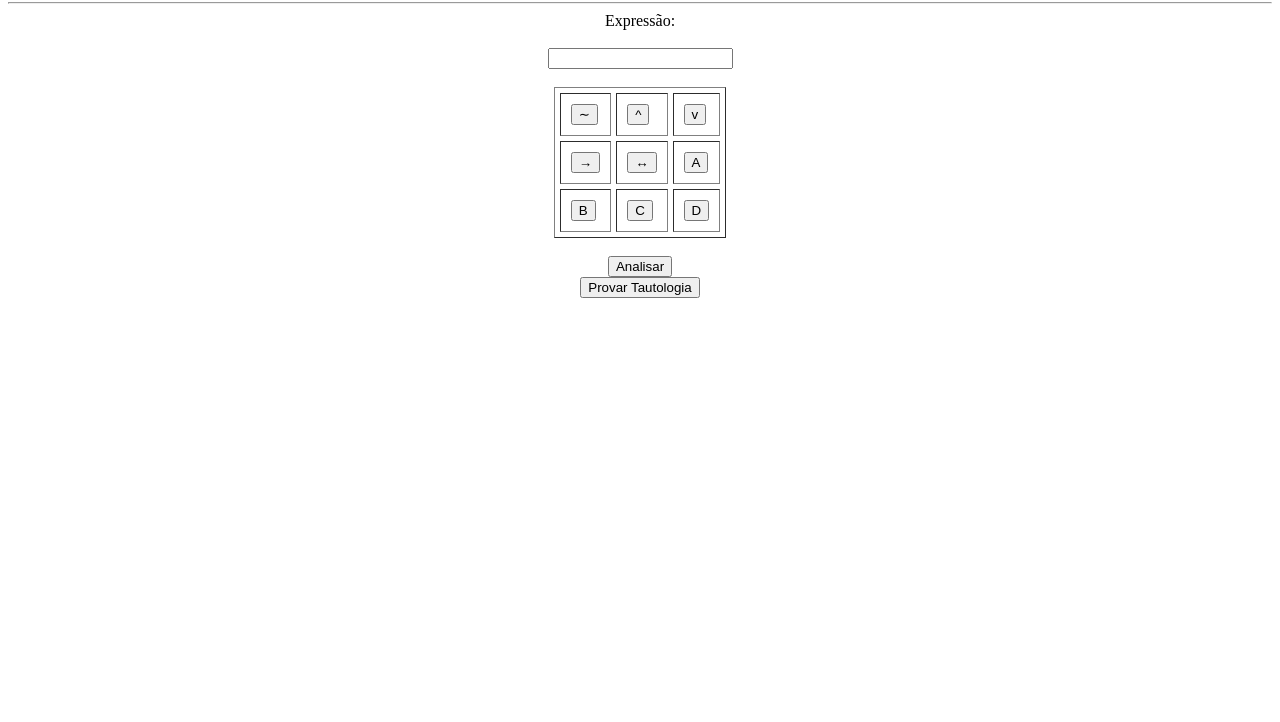
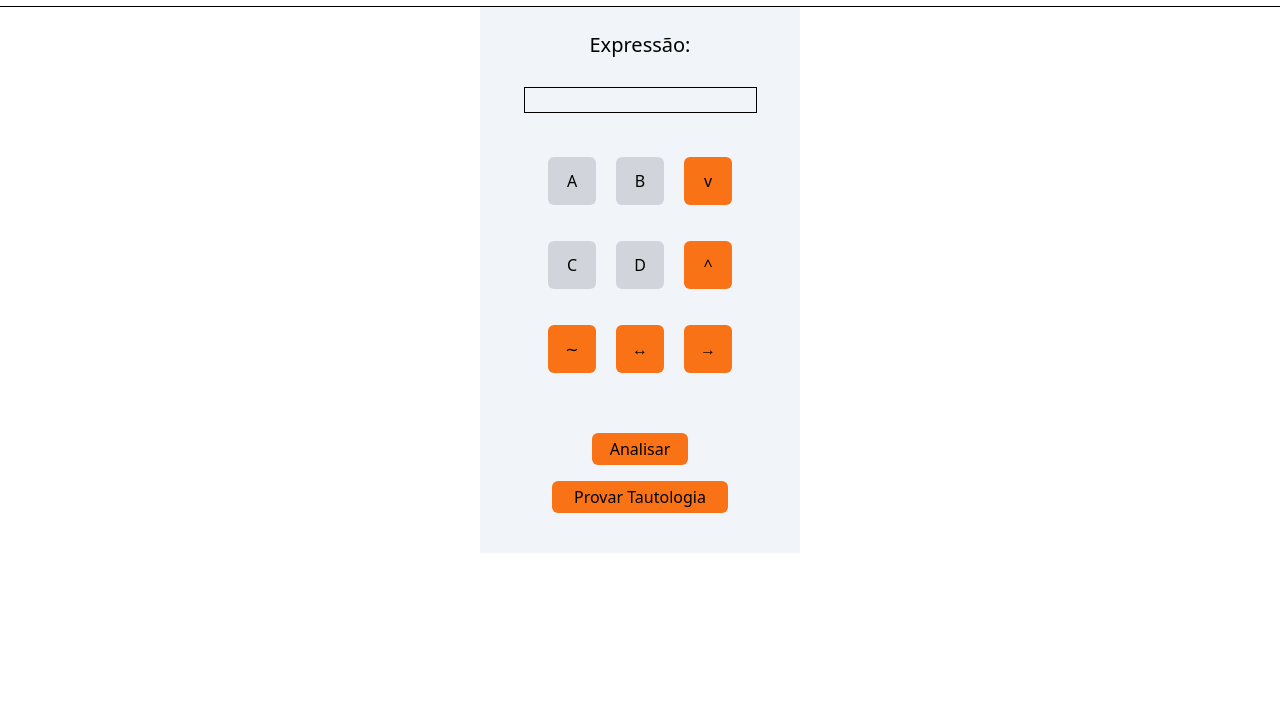
Before and after one commit to LuizGup/Calculadora_Tautologia, a plain HTML site: page index.html in a window 1280 px wide. Shown: the part 78-800 px from the top of the page. Drawn offline with nearby package versions, Linux system fonts and the light colour scheme.

Commit message:
estilizando a calculadora

```diff
--- a/index.html
+++ b/index.html
@@ -5,38 +5,43 @@
     <meta name="viewport" content="width=device-width, initial-scale=1.0">
     <title>Provador de Fórmulas Proposicionais</title>
     <script src="script.js" defer></script>
+    <script src="https://cdn.jsdelivr.net/npm/@tailwindcss/browser@4"></script>
 </head>
 <body>
-    <center><h1>Provador de Fórmulas Proposicionais</h1></center>
+    <center><h1 class="text-3xl pt-6 pb-6 font-bold ">Provador de Fórmulas Proposicionais</h1></center>
     <hr/>
-    <form id="calc-form">
-        <label for="expression"><center>Expressão:</center></label>
+    <center>
+    <form id="calc-form" class="bg-[#F1F5F9] w-80 pt-6">
+        <label for="expression" class="text-xl"><center>Expressão:</center></label>
         <br>
-        <center><input type="text" id="expression" name="expression" required></center>
+        <center><input class="border-1" type="text" id="expression" name="expression" required></center>
         <br>
-        <table border="1" align="center" cellspacing="5" cellpadding="10">
+        <table class="flex justify-center border-separate border-spacing-5">
             <tr>
-                <td><button type="button" onclick="insertSymbol('~')">∼</button></td>
-                <td><button type="button" onclick="insertSymbol('^')">^</button></td>
-                <td><button type="button" onclick="insertSymbol('v')">v</button></td>
+                <td><button class="border-1-[#757575] mb-4 bg-[#D1D5DB] rounded-md w-12 h-12" type="button" onclick="insertSymbol('A')">A</button></td>
+                <td><button class="border-1-[#757575] mb-4 bg-[#D1D5DB] rounded-md w-12 h-12" type="button" onclick="insertSymbol('B')">B</button></td>
+                <td><button class="border-1-[#757575] mb-4 bg-[#F97316] rounded-md w-12 h-12" type="button" onclick="insertSymbol('v')">v</button></td>
             </tr>
             <tr>
-                <td><button type="button" onclick="insertSymbol('→')">→</button></td>
-                <td><button type="button" onclick="insertSymbol('↔')">↔</button></td>
-                <td><button type="button" onclick="insertSymbol('A')">A</button></td>
+                <td><button class="border-1-[#757575] mb-4 bg-[#D1D5DB] rounded-md w-12 h-12" type="button" onclick="insertSymbol('C')">C</button></td>
+                <td><button class="border-1-[#757575] mb-4 bg-[#D1D5DB] rounded-md w-12 h-12" type="button" onclick="insertSymbol('D')">D</button></td>
+                <td><button class="border-1-[#757575] mb-4 bg-[#F97316] rounded-md w-12 h-12" type="button" onclick="insertSymbol('^')">^</button></td>
             </tr>
             <tr>
-                <td><button type="button" onclick="insertSymbol('B')">B</button></td>
-                <td><button type="button" onclick="insertSymbol('C')">C</button></td>
-                <td><button type="button" onclick="insertSymbol('D')">D</button></td>
+                <td><button class="border-1-[#757575] mb-4 bg-[#F97316] rounded-md w-12 h-12" type="button" onclick="insertSymbol('~')">∼</button></td>
+                <td><button class="border-1-[#757575] mb-4 bg-[#F97316] rounded-md w-12 h-12" type="button" onclick="insertSymbol('↔')">↔</button></td>
+                <td><button class="border-1-[#757575] mb-4 bg-[#F97316] rounded-md w-12 h-12" type="button" onclick="insertSymbol('→')">→</button></td>
             </tr>
         </table>
 
         <br>
-        <center><button type="button" onclick="analyzeExpression()">Analisar</button></center>
-        <center><button type="button" onclick="proveTautology()">Provar Tautologia</button></center>
+        <center><button class="border-1-[#757575] mb-4 bg-[#F97316] rounded-md w-24 h-8" type="button" onclick="analyzeExpression()">Analisar</button></center>
+        <center><button class="border-1-[#757575] mb-4 bg-[#F97316] rounded-md w-44 h-8" type="button" onclick="proveTautology()">Provar Tautologia</button></center>
+
+        <h2><center><p id="result" class="font-bold text-[#0D47A1] text-xl pb-6"></p></center></h2>
     </form>
+</center>
 
-    <h2><center><p id="result"></p></center></h2>
+
 </body>
 </html>
```
